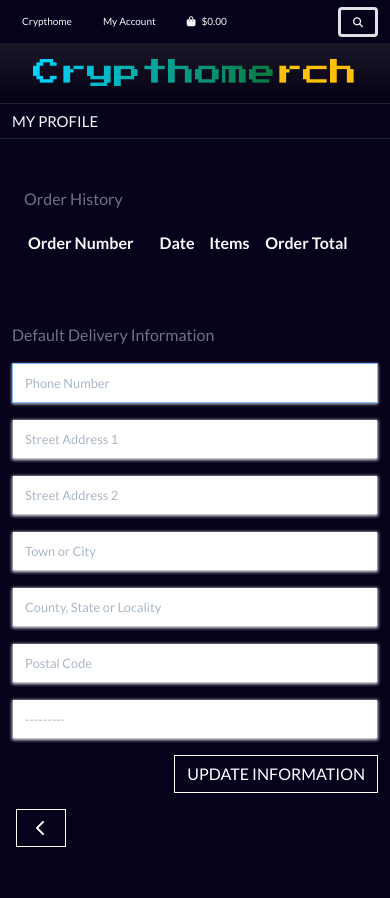
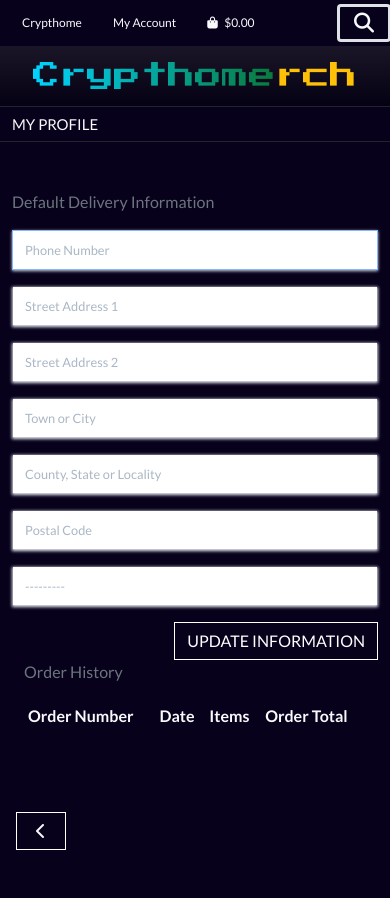
Before and after one commit to francesco-saponaro/crypthome, a Django app: page /profile/ in a window 390 px wide. Before the commit the page ends 847 px from the top, so only its background shows below. Run offline with Django 3.2, Linux system fonts and the light colour scheme; the visitor is signed in with stand-in values (Sample User, id 1); data comes from the database, SQL or seed files in the repository; data that the repository does not hold is empty; parts of the project's set-up code (start-up, migrations or seed data) failed here and were passed over; some libraries are stand-ins or nearby versions.

Commit message:
Fix general mobile layout

```diff
--- a/bag/templates/bag/bag.html
+++ b/bag/templates/bag/bag.html
@@ -243,8 +243,11 @@
                                         <span class="text-uppercase">Keep Shopping</span>
                                     </a>
                                     <a href="{% url 'checkout' %}" class="btn atb-btn text-light rounded-0 btn-lg">
+                                        <span class="icon d-sm-none">
+                                            <i class="fas fa-lock"></i>
+                                        </span>
                                         <span class="text-uppercase">Secure Checkout</span>
-                                        <span class="icon">
+                                        <span class="icon d-none d-sm-inline">
                                             <i class="fas fa-lock"></i>
                                         </span>
                                     </a>
--- a/checkout/templates/checkout/checkout_success.html
+++ b/checkout/templates/checkout/checkout_success.html
@@ -210,7 +210,7 @@
         </div>
 
         <!-- View collection buttons -->
-        <div class="row">
+        <div class="row mb-5">
             {% if from_profile %}
                 <div class="col-12 my-3 col-lg-7 text-end">
                     <a href="{% url 'profile' %}" class="btn text-light border-white rounded-0">
--- a/home/templates/home/token_page.html
+++ b/home/templates/home/token_page.html
@@ -4,7 +4,7 @@
 {% load humanize %}
 
 {% block extra_title %}
-    {{ db_token|title }}
+    {{ api_data.0.name|title }}
 {% endblock %}
 
 {% block content %}
--- a/profiles/templates/profiles/profile.html
+++ b/profiles/templates/profiles/profile.html
@@ -29,7 +29,7 @@
 <div class="container pt-5">
     <div class="row">
         <!-- Order history -->
-        <div class="col-12 col-lg-6 order-lg-last mb-5 px-4 px-sm-3">
+        <div class="col-12 col-lg-6 order-last mb-5 px-4 px-sm-3">
             <p class="text-muted">Order History</p>
             <div class="order-history table-responsive">
                 <table class="table table-sm table-borderless text-light">
--- a/static/css/base.css
+++ b/static/css/base.css
@@ -765,15 +765,6 @@ input[name='q']::-ms-input-placeholder, input[name='token-amount']::-ms-input-pl
 }
 
 @media (max-width: 545px) {
-    .small-nav ul li .nav-link {
-        font-size: 10px;
-    }
-
-    .navbar-toggler{
-        font-size: 10px;
-        padding: 0 5px;
-    }
-
     .form-control {
         font-size: 0.8rem;
     }
```
Also changed, not shown: checkout/templates/checkout/checkout.html (+5 -2 lines).
